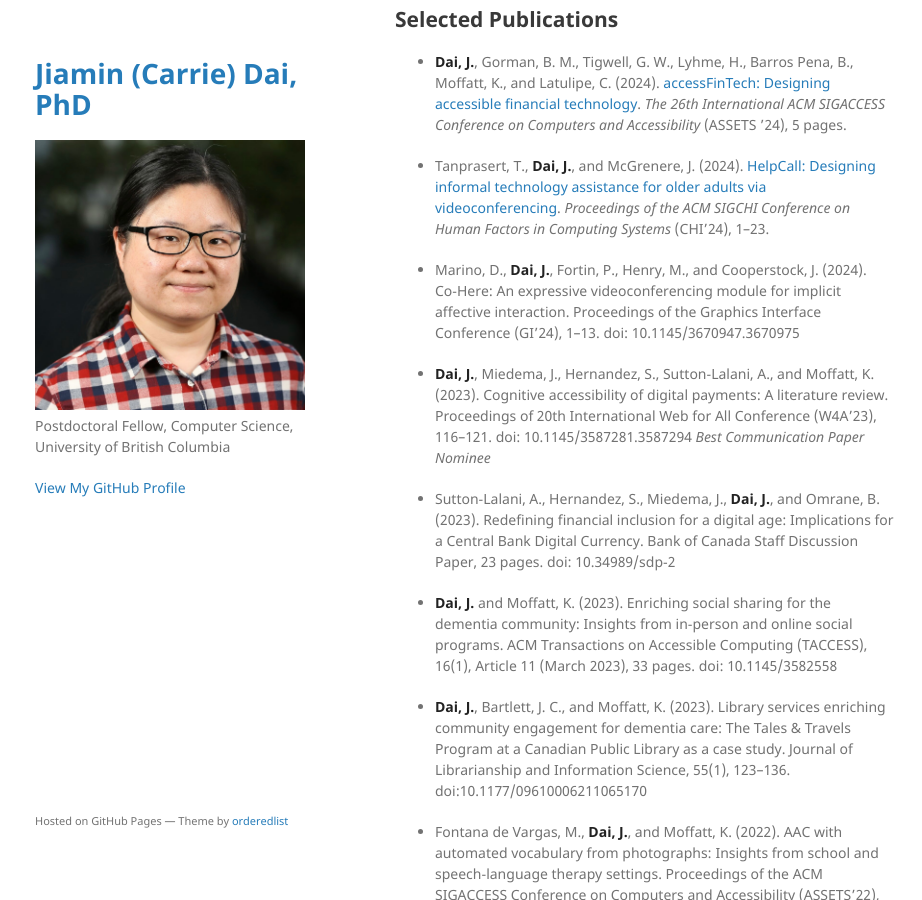
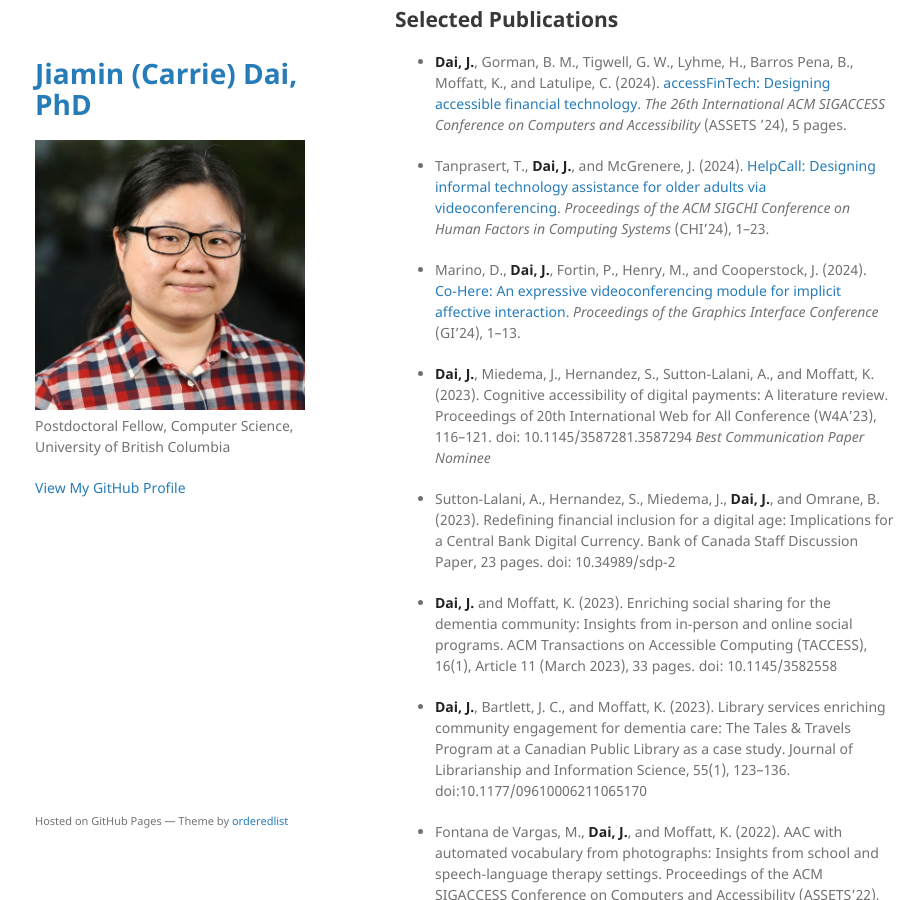
Before and after one commit to jiamin-dai/jiamin-dai.github.io, a Jekyll site: the page built from index.md, in a window 1280 px wide and 900 px high, scrolled down 1250 px. Shown: the whole window, without its empty margins (175-1097 px from the left). Built offline with Jekyll 4.4.1, drawn with Linux system fonts in a browser that asks for light colours; our own code applies the rules of GitHub Pages for plain Markdown files.

Commit message:
Update index.md

```diff
--- a/index.md
+++ b/index.md
@@ -66,7 +66,7 @@ Text can be **bold**, _italic_, or ~~strikethrough~~.
 
 *   Tanprasert, T., **Dai, J.**, and McGrenere, J. (2024). [HelpCall: Designing informal technology assistance for older adults via videoconferencing](https://dl.acm.org/doi/10.1145/3613904.3642938). _Proceedings of the ACM SIGCHI Conference on Human Factors in Computing Systems_ (CHI’24), 1–23.
 
-*   Marino, D., **Dai, J.**, Fortin, P., Henry, M., and Cooperstock, J. (2024). Co‑Here: An expressive videoconferencing module for implicit affective interaction. Proceedings of the Graphics Interface Conference (GI’24), 1–13. doi: 10.1145/3670947.3670975
+*   Marino, D., **Dai, J.**, Fortin, P., Henry, M., and Cooperstock, J. (2024). [Co‑Here: An expressive videoconferencing module for implicit affective interaction](https://dl.acm.org/doi/10.1145/3670947.3670975). _Proceedings of the Graphics Interface Conference_ (GI’24), 1–13.
 
 *   **Dai, J.**, Miedema, J., Hernandez, S., Sutton‑Lalani, A., and Moffatt, K. (2023). Cognitive accessibility of digital payments: A literature review. Proceedings of 20th International Web for All Conference (W4A’23), 116–121. doi: 10.1145/3587281.3587294 _Best Communication Paper Nominee_
 
```
